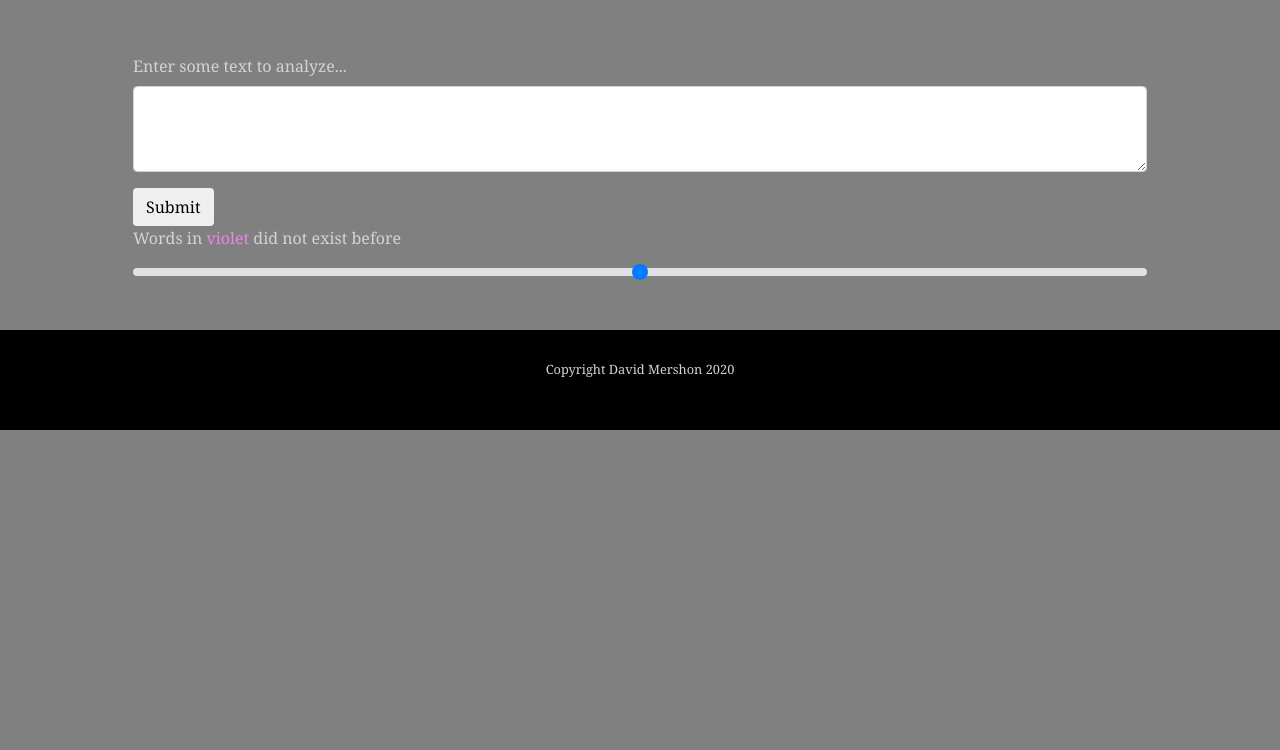
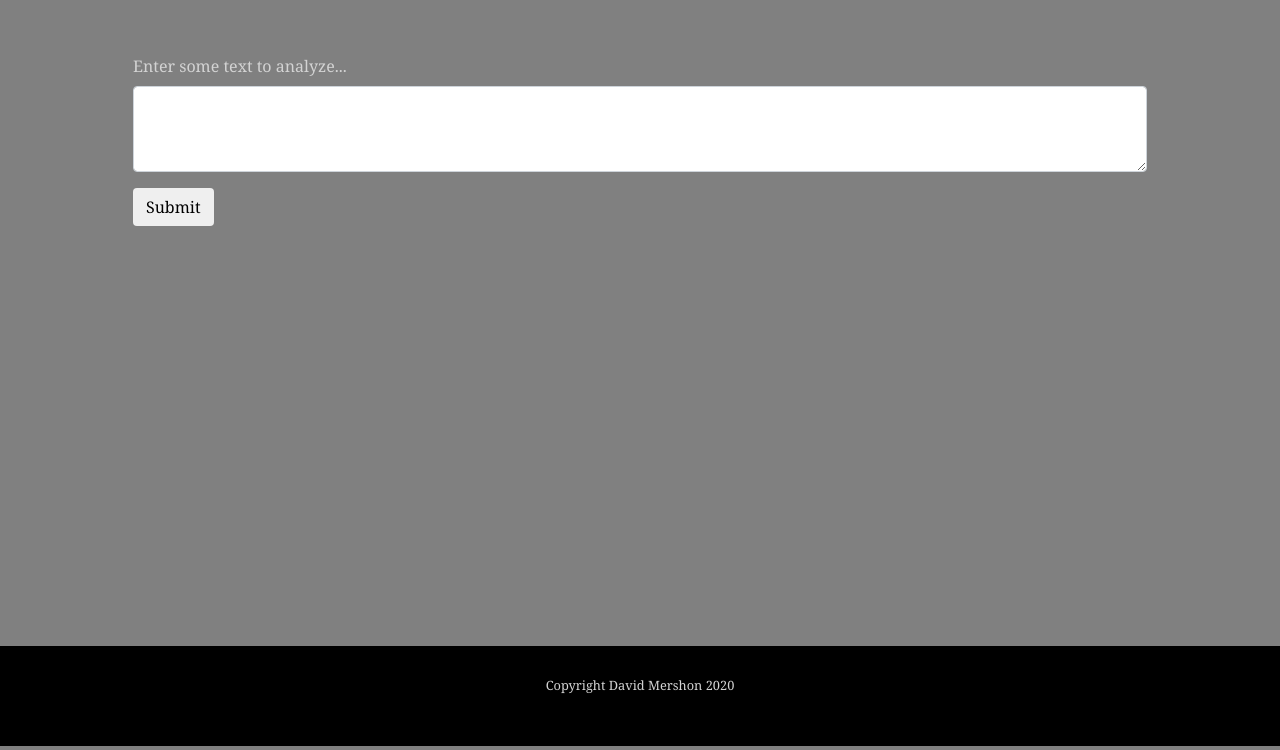
Before and after one commit to DavidMershon81/chronolexicon, a Flask app: page / in a window 1280 px wide. Shown: the part 50-800 px from the top of the page. Run offline with Flask 2, Linux system fonts and the light colour scheme; some libraries are stand-ins or nearby versions.

Commit message:
made several adjustments to front end to make display of analyzed text and visualization controls more attractive and intuitive

```diff
--- a/app/static/analyze_text.js
+++ b/app/static/analyze_text.js
@@ -4,9 +4,9 @@ var cutoff_date = 1000;
 $(document).ready(function() {
     loading_text_fader = PulseFader('.loading_text', 500);
     toggle_loading_animation(false);
+    toggle_analyzed_text_area(false);
 
     $("form").on("submit", send_text_to_be_analyzed);
-
     $("#cutoff_date_range").on("change", on_cutoff_date_range_change);
 });
 
@@ -19,6 +19,7 @@ function on_cutoff_date_range_change() {
 function send_text_to_be_analyzed(event) {
     $("#analyzed_text_container").html("");
     toggle_loading_animation(true);
+    toggle_analyzed_text_area(false);
 
     $.ajax({
         data : {
@@ -34,6 +35,8 @@ function send_text_to_be_analyzed(event) {
 function on_recieve_text_analysis(data)
 {
     toggle_loading_animation(false);
+    toggle_analyzed_text_area(true);
+
     if(data.error) {
         $("#error_alert").text(data.error).show();
         $("#analyzed_text_container").html("");
@@ -41,6 +44,7 @@ function on_recieve_text_analysis(data)
     else {
         $("#error_alert").hide();
         $("#analyzed_text_container").html(data.analyzed_text_html);
+        $("#analyzed_text_group").show();
         on_cutoff_date_range_change();
     }
 }
@@ -58,13 +62,24 @@ function toggle_loading_animation(show) {
     }
 }
 
+function toggle_analyzed_text_area(show) {
+    if(show)
+    {
+        $("#analyzed_text_group").show();
+    }
+    else
+    {
+        $("#analyzed_text_group").hide();
+    }
+}
+
 function color_all_dated_words() {
     $(".dated_word").each(color_dated_word_by_first_use);
 }
 
 function color_dated_word_by_first_use() {
     var first_use = $(this).attr("first_use");
-    var text_color = first_use > cutoff_date ? "violet" : "darkgray";
+    var text_color = first_use == "None" ? "darkorange" : (first_use > cutoff_date ? "gray" : "violet");
     $(this).css("color", text_color);
 }
 
--- a/app/static/styles.css
+++ b/app/static/styles.css
@@ -17,6 +17,10 @@ footer {
     padding: 30px;
 }
 
+main {
+    min-height: 80vh;
+}
+
 .alert {
     display: none;
 }
@@ -24,3 +28,47 @@ footer {
 .violet {
     color: violet;
 }
+
+.darkorange {
+    color:darkorange;
+}
+
+.custom-range {
+    margin-top: 30px;
+}
+
+.analyzed_text_box {
+    background-color: white;
+    margin-top: 30px;
+    padding-top: 30px;
+    padding-bottom: 30px;
+}
+
+.analyzed_text_box h2 {
+    color: gray;
+    text-align: center;
+}
+
+.analyzed_text_box label {
+    margin-bottom: 0px;
+    margin-top: 50px;
+    color: gray;
+}
+
+.custom-range {
+    margin-top: 10px;
+}
+
+.text_viz_row {
+    display: flex;
+    flex-direction: row;
+}
+
+.controls-area {
+    width: 20%;
+    padding-right: 30px;
+}
+
+.viz-text-area {
+    width: 80%;
+}
--- a/app/templates/analyzed_text.html
+++ b/app/templates/analyzed_text.html
@@ -1,8 +1,7 @@
-<h2>Analyzed Text</h2>
 <p>
     {% for dw in dated_words %}<span class="dated_word" first_use="{{dw.first_use_info.first_use}}">{{dw.word}}</span>{{dw.punctuation}}{% endfor %}
 </p>
-
+<!--
 <h2>Debug Info</h2>
 
 <table class="table table-striped">
@@ -14,3 +13,4 @@
         {% endfor %}
     </tbody>
 </table>
+-->
--- a/app/templates/index.html
+++ b/app/templates/index.html
@@ -22,14 +22,23 @@ Chronolexicon
         <div id="success_alert" class="alert alert-success" role="alert"></div>
         <div id="error_alert" class="alert alert-danger" role="alert"></div>
     </div>
-    <div class="container">
-        <form class="form" id="cutoff_date_form">
-            <label for="cutoff_date_range" >Words in <span class="violet">violet</span> did not exist before <span class="violet" id="cutoff_date_text"></span></label>
-            <input type="range" class="custom-range" min="1000" max="2020" id="cutoff_date_range">
-        </form>
+    <div class="container analyzed_text_box" id="analyzed_text_group">
+
+        <div class="container text_viz_row">
+            <div class="controls-area">
+                <form class="form" id="cutoff_date_form">
+                    <label for="cutoff_date_range">Adjust cutoff date...</label>
+                    <input type="range" class="custom-range" min="1000" max="2020" id="cutoff_date_range">
+                </form>
+                <p><span class="violet">In use by </span><span id="cutoff_date_text"class="violet"></span><span class="violet"> A.D.</span>
+                <br><span class="darkorange">Can't find data on first use date</span></p>
+            </div>
+            <div class="viz-text-area">
+                <h2>Analyzed Text</h2>
+                <div id="analyzed_text_container" class="container"></div>
+            </div>
+        </div>
     </div>
-
-    <div id="analyzed_text_container" class="container"></div>
     <div id="loading_text_group">
         <h2 class="loading_text text-center">Loading</h2>
     </div>
```
